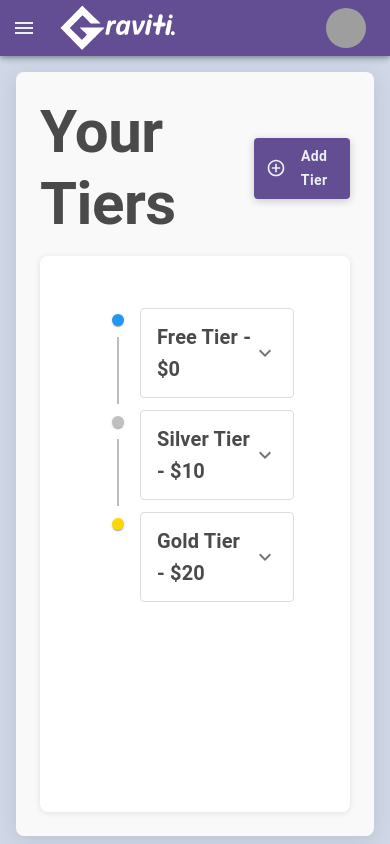
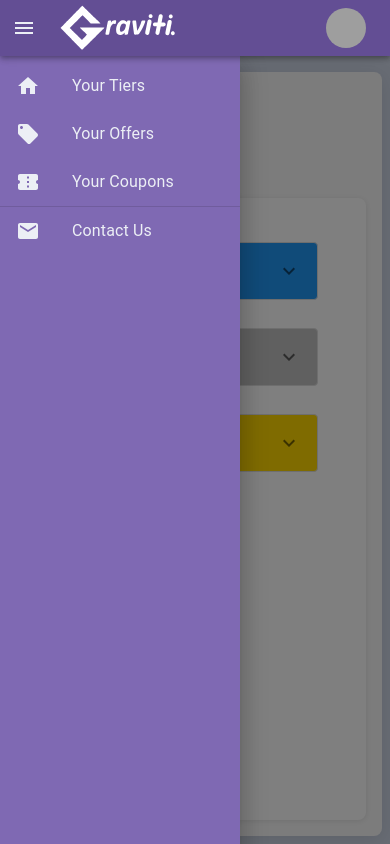
Before and after one commit to itzjeppy/lms-frontend, a React (Create React App) app: page /dashboard/tiers in a window 390 px wide. Both pictures are taken after a click on the button 24 px from the left and 28 px from the top of the page. Built offline with nearby package versions, Linux system fonts and the light colour scheme; grey boxes are pictures that could not be loaded.

Commit message:
Responsive!

```diff
--- a/src/Components/Common/Layout.jsx
+++ b/src/Components/Common/Layout.jsx
@@ -1,23 +1,88 @@
 import React, { useState } from "react";
-import { AppBar, Toolbar, IconButton, Avatar, Box, Drawer, List, ListItem, ListItemText, ListItemIcon, Divider, Container } from "@mui/material";
+import {
+  AppBar,
+  Toolbar,
+  IconButton,
+  Avatar,
+  Box,
+  Drawer,
+  List,
+  ListItem,
+  ListItemText,
+  ListItemIcon,
+  Divider,
+  useMediaQuery,
+} from "@mui/material";
 import { Link, Outlet } from "react-router-dom";
 import { Home, LocalOffer, ConfirmationNumber, Mail, Menu } from "@mui/icons-material";
+import { useTheme } from "@mui/material/styles";
 import Logo from '../../Icons/Logo';
 
 const Layout = () => {
   const drawerWidth = 240;
   const appBarHeight = 64; // Height of the AppBar
-  const [open, setOpen] = useState(true);
+  const [mobileOpen, setMobileOpen] = useState(false); // State to toggle mobile drawer
+  const [open, setOpen] = useState(true); // Persistent drawer state for desktop
+
+  const theme = useTheme();
+  const isMobile = useMediaQuery(theme.breakpoints.down("md")); // Check if screen is mobile
 
   const handleDrawerToggle = () => {
-    setOpen(!open);
+    if (isMobile) {
+      setMobileOpen(!mobileOpen); // Toggle mobile drawer
+    } else {
+      setOpen(!open); // Toggle persistent drawer
+    }
   };
 
+  const drawerContent = (
+    <Box>
+      <List>
+        <ListItem button component={Link} to="./tiers">
+          <ListItemIcon><Home sx={{ color: "#ECEFF5" }} /></ListItemIcon>
+          <ListItemText primary="Your Tiers" sx={{ color: "#ECEFF5" }} />
+        </ListItem>
+        <ListItem button component={Link} to="./offers">
+          <ListItemIcon><LocalOffer sx={{ color: "#ECEFF5" }} /></ListItemIcon>
+          <ListItemText primary="Your Offers" sx={{ color: "#ECEFF5" }} />
+        </ListItem>
+        <ListItem button component={Link} to="./coupons">
+          <ListItemIcon><ConfirmationNumber sx={{ color: "#ECEFF5" }} /></ListItemIcon>
+          <ListItemText primary="Your Coupons" sx={{ color: "#ECEFF5" }} />
+        </ListItem>
+        <Divider />
+        <ListItem button component={Link} to="./contact">
+          <ListItemIcon><Mail sx={{ color: "#ECEFF5" }} /></ListItemIcon>
+          <ListItemText primary="Contact Us" sx={{ color: "#ECEFF5" }} />
+        </ListItem>
+      </List>
+    </Box>
+  );
+
   return (
-    <>
-      <AppBar position="fixed" sx={{ backgroundColor: "#634E94", zIndex: (theme) => theme.zIndex.drawer + 1, width: "100%" }}>
+    <Box
+      sx={{
+        display: "flex",
+        flexDirection: "column",
+        minHeight: "100vh", // Ensure the layout fills the viewport
+      }}
+    >
+      {/* AppBar */}
+      <AppBar
+        position="fixed"
+        sx={{
+          backgroundColor: "#634E94",
+          zIndex: (theme) => theme.zIndex.drawer + 1,
+        }}
+      >
         <Toolbar>
-          <IconButton color="inherit" aria-label="open drawer" edge="start" onClick={handleDrawerToggle} sx={{ mr: 2 }}>
+          <IconButton
+            color="inherit"
+            edge="start"
+            aria-label="open drawer"
+            onClick={handleDrawerToggle} // Toggle Drawer
+            sx={{ mr: 2 }}
+          >
             <Menu />
           </IconButton>
           <Logo />
@@ -28,43 +93,54 @@ const Layout = () => {
         </Toolbar>
       </AppBar>
 
-      <Drawer variant="persistent" open={open} sx={{ width: drawerWidth, flexShrink: 0, [`& .MuiDrawer-paper`]: { width: drawerWidth, backgroundColor: "#7F69B3", color: "#ECEFF5", boxSizing: "border-box", display: "flex", flexDirection: "column", justifyContent: "space-between", marginTop: `${appBarHeight}px`, }, }}>
-        <Box>
-          <List>
-            <ListItem button component={Link} to="./tiers">
-              <ListItemIcon><Home sx={{ color: "#ECEFF5" }} /></ListItemIcon>
-              <ListItemText sx={{ color: "#ECEFF5" }} primary="Your Tiers" />
-            </ListItem>
-            <ListItem button component={Link} to='./offers'>
-              <ListItemIcon><LocalOffer sx={{ color: "#ECEFF5" }} /></ListItemIcon>
-              <ListItemText sx={{ color: "#ECEFF5" }} primary="Your Offers" />
-            </ListItem>
-            <ListItem button component={Link} to="./coupons">
-              <ListItemIcon><ConfirmationNumber sx={{ color: "#ECEFF5" }} /></ListItemIcon>
-              <ListItemText sx={{ color: "#ECEFF5" }} primary="Your Coupons" />
-            </ListItem>
-            <Divider />
-            <ListItem button component={Link} to="./contact">
-              <ListItemIcon><Mail sx={{ color: "#ECEFF5" }} /></ListItemIcon>
-              <ListItemText sx={{ color: "#ECEFF5" }} primary="Contact Us" />
-            </ListItem>
-          </List>
+      <Box
+        sx={{
+          display: "flex",
+          flex: 1, // Allow the content to grow and fill the remaining space
+          marginTop: `${appBarHeight}px`,
+        }}
+      >
+        {/* Drawer (Responsive) */}
+        <Drawer
+          variant={isMobile ? "temporary" : "persistent"}
+          open={isMobile ? mobileOpen : open} // Use mobileOpen for temporary mode
+          onClose={handleDrawerToggle} // Close the drawer in mobile view
+          ModalProps={{
+            keepMounted: true, // Improve performance on mobile
+          }}
+          sx={{
+            width: isMobile ? "auto" : drawerWidth,
+            flexShrink: 0,
+            [`& .MuiDrawer-paper`]: {
+              width: drawerWidth,
+              backgroundColor: "#7F69B3",
+              color: "#ECEFF5",
+              boxSizing: "border-box",
+              marginTop: isMobile ? `${appBarHeight - 10}px` : `${appBarHeight}px`,
+            },
+          }}
+        >
+          {drawerContent}
+        </Drawer>
+
+        {/* Main Content */}
+        <Box
+          sx={{
+            flexGrow: 1, // Fill remaining space
+            marginLeft: isMobile || !open ? `${-drawerWidth}px` : 0, // Adjust margin dynamically
+            overflow: "auto", // Enable scrolling for content
+            backgroundColor: "#D0D8E8", // Matches background color
+            p: 1, // Add padding around content
+            transition: theme.transitions.create(["margin"], {
+              easing: theme.transitions.easing.sharp,
+              duration: theme.transitions.duration.leavingScreen,
+            }),
+          }}
+        >
+          <Outlet />
         </Box>
-      </Drawer>
-
-      <Container sx={{
-        marginLeft: open ? `${drawerWidth}px` : 0,
-        alignSelf: "center",
-        paddingTop: 1,
-        paddingBottom: 1,
-        marginTop: `${appBarHeight}px`,
-        height: `calc(100vh - ${appBarHeight}px)`,
-        width: '100%',
-        overflow: 'clip',
-      }}>
-          <Outlet sidebarOpen={open} />
-      </Container>
-    </>
+      </Box>
+    </Box>
   );
 };
 
--- a/src/Components/Offers/OffersPage.jsx
+++ b/src/Components/Offers/OffersPage.jsx
@@ -30,22 +30,24 @@ const OffersPage = () => {
         display: "flex",
         flexDirection: "column",
         height: "100%",
-        p: 3,
+        p: { xs: 2, md: 3 }, // Adjust padding for small and larger screens
         bgcolor: "#f9f9f9", // Light background
         borderRadius: 2,
         boxShadow: "0 4px 20px rgba(0, 0, 0, 0.1)", // Subtle shadow
         maxWidth: "1200px", // Limit maximum width
         margin: "0 auto", // Center horizontally
-        width: "100%", // Ensure it doesn't overflow
+        width: "100%",
       }}
     >
       {/* Header Section */}
       <Box
         sx={{
           display: "flex",
-          justifyContent: "space-between",
+          justifyContent: { xs: "center", md: "space-between" }, // Center align on small screens
+          flexDirection: { xs: "column", md: "row" }, // Stack vertically on small screens
           alignItems: "center",
           mb: 2,
+          gap: { xs: 2, md: 0 }, // Add spacing between elements on small screens
         }}
       >
         <Typography
@@ -53,6 +55,7 @@ const OffersPage = () => {
           sx={{
             fontWeight: "bold",
             color: "#4A4A4A",
+            textAlign: { xs: "center", md: "left" }, // Center align on small screens
           }}
         >
           Your Offers
--- a/src/Components/Tiers/TiersPage.jsx
+++ b/src/Components/Tiers/TiersPage.jsx
@@ -49,6 +49,11 @@ const TiersContent = () => {
     },
   ]);
 
+  // Utility function to generate a random hex color
+  const getRandomColor = () => {
+    return `#${Math.floor(Math.random() * 16777215).toString(16).padStart(6, "0")}`;
+  };
+
   const handleAddTier = (tier) => {
     setTiers([...tiers, tier]);
     setModalIsOpen(false);
@@ -60,10 +65,12 @@ const TiersContent = () => {
         display: "flex",
         flexDirection: "column",
         height: "100%",
-        p: 3,
+        p: { xs: 2, md: 3 }, // Adjust padding for small and larger screens
         bgcolor: "#f9f9f9", // Light background
         borderRadius: 2,
         boxShadow: "0 4px 20px rgba(0, 0, 0, 0.1)", // Subtle shadow
+        maxWidth: "1200px", // Limit maximum width
+        margin: "0 auto", // Center horizontally
         width: "100%",
       }}
     >
@@ -71,13 +78,15 @@ const TiersContent = () => {
       <Box
         sx={{
           display: "flex",
-          justifyContent: "space-between",
+          justifyContent: { xs: "center", md: "space-between" }, // Center align on small screens
+          flexDirection: { xs: "column", md: "row" }, // Stack vertically on small screens
           alignItems: "center",
           mb: 2,
+          gap: { xs: 2, md: 0 }, // Add spacing between elements on small screens
         }}
       >
         <Typography
-          variant="h2"
+          variant="h4"
           sx={{
             fontWeight: "bold",
             color: "#4A4A4A",
@@ -101,24 +110,21 @@ const TiersContent = () => {
       </Box>
 
       {/* Tiers Timeline Section */}
-      <Container
+      <Box
         sx={{
-          paddingTop: "-10px",
-          flexGrow: 2,
-          overflowY: "auto",
-          bgcolor: "#ffffff",
-          p: 3,
+          flexGrow: 1,
+          overflowY: "auto", // Scrollable content
+          bgcolor: "#ffffff", // White card background
+          p: 2,
           borderRadius: 2,
-          boxShadow: "0 1px 6px rgba(0, 0, 0, 0.1)",
-          width: "100%",
-          ml: 0,
+          boxShadow: "0 1px 6px rgba(0, 0, 0, 0.1)", // Subtle shadow
         }}
       >
         {tiers.length > 0 ? (
           <Timeline
             sx={{
               "& .MuiTimelineItem-root:before": {
-                flex: 0, // Remove default gap
+                flex: 0,
               },
             }}
           >
@@ -126,18 +132,19 @@ const TiersContent = () => {
               <TimelineItem key={tier.id}>
                 {/* Timeline Separator */}
                 <TimelineSeparator>
-                  {/* Set the color of the TimelineDot */}
                   <TimelineDot style={{ backgroundColor: tier.color }} />
                   {index < tiers.length - 1 && <TimelineConnector />}
                 </TimelineSeparator>
                 {/* Timeline Content */}
-                <TimelineContent>
+                <TimelineContent >
                   <Accordion
                     sx={{
-                      boxShadow: "none", // Remove shadow to make it flat
-                      border: "1px solid #ddd", // Optional: add a light border for distinction
+                      boxShadow: "none",
+                      border: "1px solid #ddd",
                       borderRadius: 1,
+                      mb: 2,
                     }}
+                    style={{ backgroundColor: tier.color }}
                   >
                     <AccordionSummary
                       expandIcon={<ExpandMoreIcon />}
@@ -178,7 +185,7 @@ const TiersContent = () => {
             No tiers available. Start by adding a new tier!
           </Typography>
         )}
-      </Container>
+      </Box>
 
       {/* Add Tier Modal */}
       <Modal
@@ -223,7 +230,6 @@ const TiersContent = () => {
           >
             Add a New Tier
           </Typography>
-          {/* Replace with your form */}
           <Box
             sx={{
               mt: 2,
@@ -239,7 +245,7 @@ const TiersContent = () => {
                   id: tiers.length + 1,
                   name: `New Tier ${tiers.length + 1}`,
                   price: `$${tiers.length * 10}`,
-                  color: "#FF5722", // Example of a custom hex color
+                  color: getRandomColor(), // Use the random color generator
                   details: "Details about this new tier.",
                 })
               }
```
